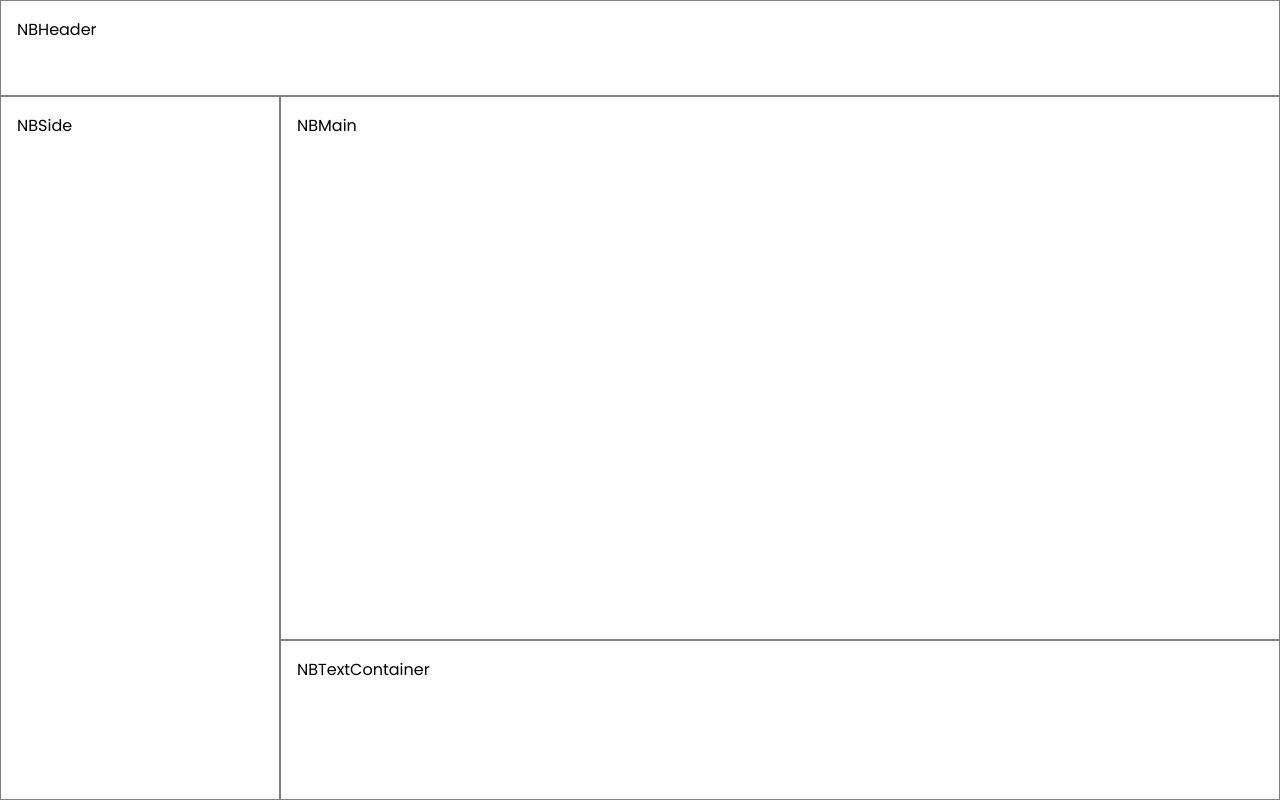
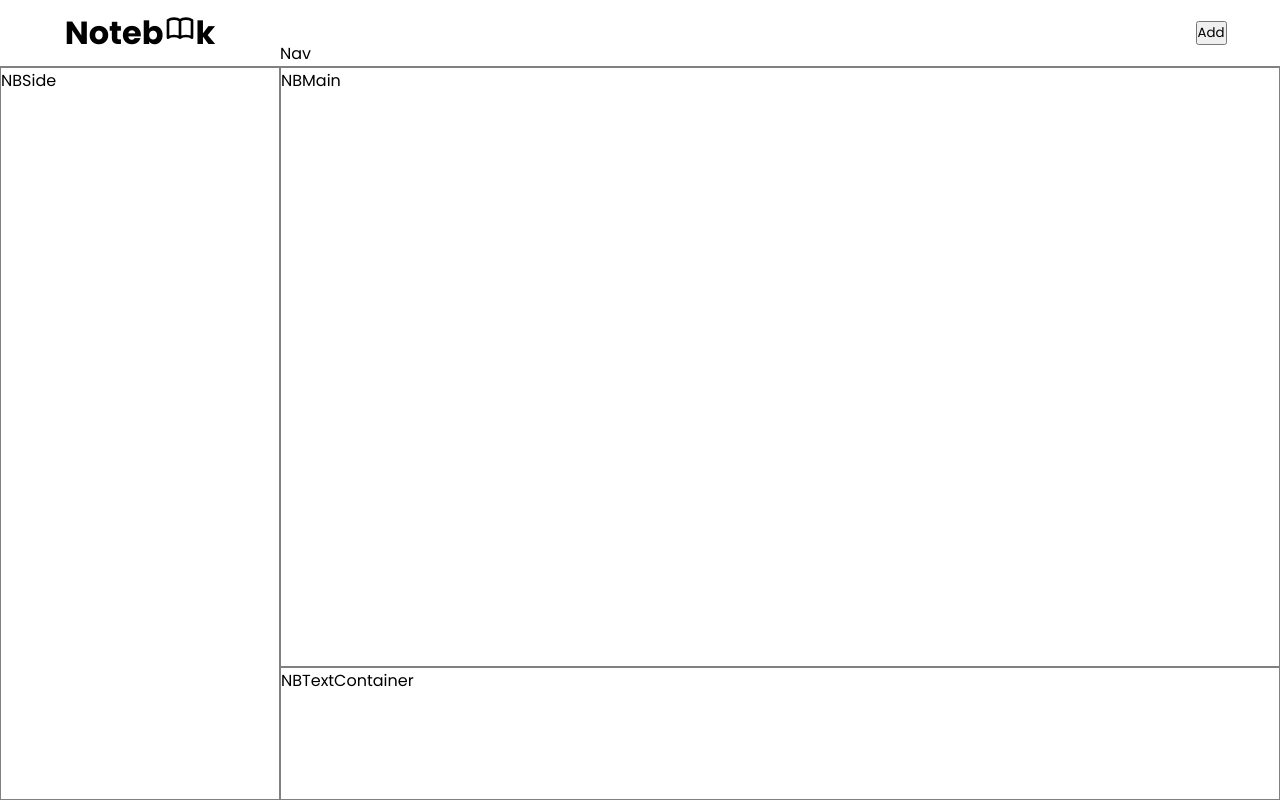
Before and after one commit to dwrdvncntcvs/notebook-rails-app, a React (Vite) app in the folder client/: page / in a window 1280 px wide. Built offline with nearby package versions, Linux system fonts and the light colour scheme.

Commit message:
Create initial layout for notebook page

```diff
--- a/client/src/components/Notebooks/NBHeader/NBHeader.tsx
+++ b/client/src/components/Notebooks/NBHeader/NBHeader.tsx
@@ -1,5 +1,17 @@
+import scss from "./nbheader.module.scss";
+import { HiOutlineBookOpen } from "react-icons/hi";
+
 const NBHeader = () => {
-    return <header>NBHeader</header>;
+    return (
+        <header className={scss["nb-header"]}>
+            <div className={scss["header-container"]}>
+                <h1>
+                    Noteb
+                    <HiOutlineBookOpen />k
+                </h1>
+            </div>
+        </header>
+    );
 };
 
 export default NBHeader;
--- a/client/src/components/Notebooks/NBHeader/nbheader.module.scss
+++ b/client/src/components/Notebooks/NBHeader/nbheader.module.scss
@@ -0,0 +1,5 @@
+.nb-header {
+    display: flex;
+    justify-content: center;
+    align-items: center;
+}
--- /dev/null
+++ b/client/src/components/Notebooks/NBNav/NBNav.tsx
@@ -0,0 +1,14 @@
+import scss from "./nbnav.module.scss";
+
+const NBNav = () => {
+    return (
+        <nav className={scss['nav-container']}>
+            <div className={scss["notebook-nav"]}>Nav</div>
+            <div className={scss["actions-container"]}>
+                <button>Add</button>
+            </div>
+        </nav>
+    );
+};
+
+export default NBNav;
--- /dev/null
+++ b/client/src/components/Notebooks/NBNav/nbnav.module.scss
@@ -0,0 +1,17 @@
+.nav-container {
+    display: flex;
+    justify-content: space-between;
+
+    .notebook-nav {
+        width: 100%;
+        display: flex;
+        align-items: flex-end;
+    }
+
+    .actions-container {
+        display: flex;
+        width: 10rem;
+        justify-content: center;
+        align-items: center;
+    }
+}
--- a/client/src/components/Notebooks/index.ts
+++ b/client/src/components/Notebooks/index.ts
@@ -2,3 +2,4 @@ export { default as NBHeader } from "./NBHeader/NBHeader";
 export { default as NBSide } from "./NBSide/NBSide";
 export { default as NBMain } from "./NBMain/NBMain";
 export { default as NBTextContainer } from "./NBTextContainer/NBTextContainer";
+export { default as NBNav } from "./NBNav/NBNav";
--- a/client/src/layouts/NotebookLayout/notebookLayout.module.scss
+++ b/client/src/layouts/NotebookLayout/notebookLayout.module.scss
@@ -1,36 +1,43 @@
 .notebook-layout {
     display: grid;
     height: 100vh;
-    grid-template-columns: repeat(7, 1fr);
-    grid-template-rows: auto repeat(8, 1fr) auto;
+    grid: repeat(12, 1fr) / repeat(12, 1fr);
 
-    header, aside, main, section {
-        padding: 1rem;
+    aside,
+    main,
+    nav,
+    section {
+        // padding: 1rem;
+    }
+
+    header, nav {
+        border-bottom: 1px solid gray;
     }
 
     header {
-        grid-column: 1 / 12;
-        height: 6rem;
-        border: 1px solid gray;
+        grid-column: 1 / 1;
+    }
+
+    nav {
+        grid-column: 2 / 13;
     }
 
     aside {
         grid-column: 1;
         border: 1px solid gray;
-        grid-row: 2 / 12;
+        grid-row: 2 / -1;
         min-width: 17.5rem;
     }
 
     main {
-        grid-column: 2 / span 6;
-        grid-row: 2 / span 9;
+        grid-column: 2 / 13;
+        grid-row: 2 / 11;
         border: 1px solid gray;
     }
 
     section {
-        height: 10rem;
-        grid-column: 2 / -1;
-        grid-row: 11;
+        grid-column: 2 / 13;
+        grid-row: 11 / 13;
         border: 1px solid gray;
     }
 }
--- a/client/src/pages/NotebookPage/NotebookPage.tsx
+++ b/client/src/pages/NotebookPage/NotebookPage.tsx
@@ -1,6 +1,7 @@
 import {
     NBHeader,
     NBMain,
+    NBNav,
     NBSide,
     NBTextContainer,
 } from "../../components/Notebooks";
@@ -11,6 +12,7 @@ const NotebookPage = () => {
     return (
         <NotebookLayout>
             <NBHeader />
+            <NBNav />
             <NBSide />
             <NBMain />
             <NBTextContainer />
```
